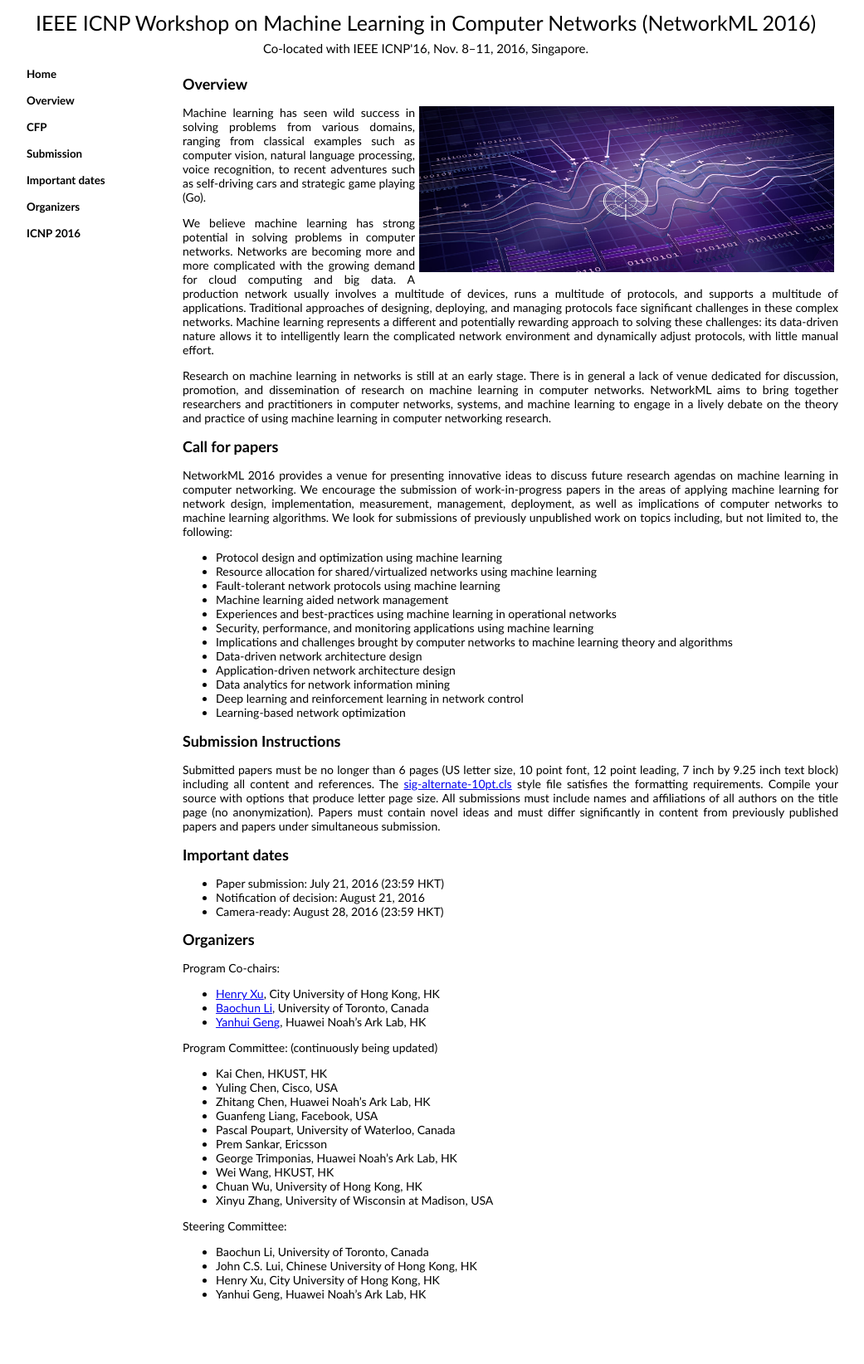
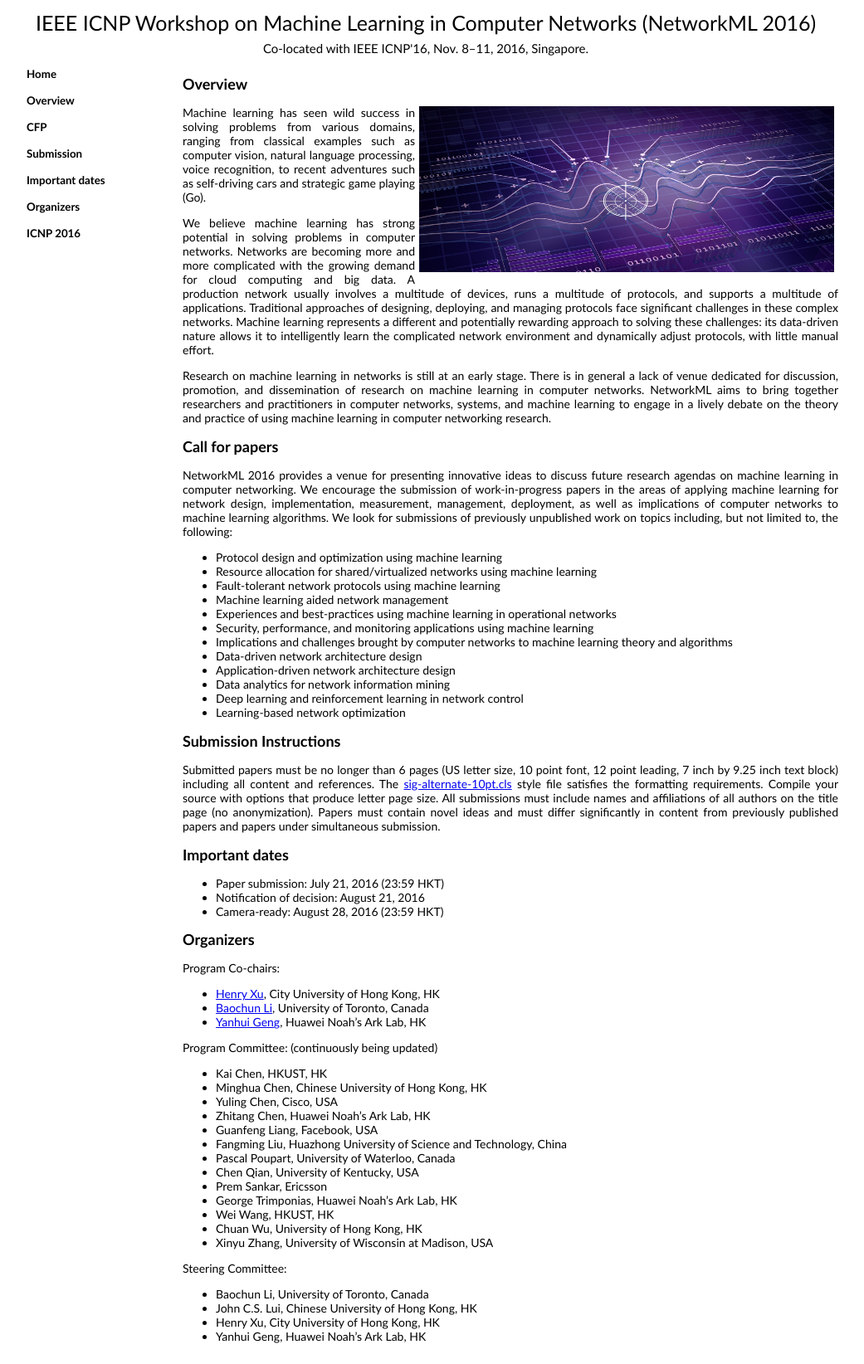
Before and after one commit to networkml/networkml.github.io, a Jekyll site: the page built from index.html, in a window 1280 px wide. Shown: the whole page at 83% size, without its empty margins (127-1168 px from the left). Built offline with Jekyll 4.4.1, drawn with Linux system fonts in a browser that asks for light colours; before the commit the page ends 1593 px from its top, so only the background shows below that.

Commit message:
pc update

```diff
--- a/_includes/index.md
+++ b/_includes/index.md
@@ -49,10 +49,13 @@ Program Co-chairs:
 Program Committee: (continuously being updated)
 
 * Kai Chen, HKUST, HK
+* Minghua Chen, Chinese University of Hong Kong, HK
 * Yuling Chen, Cisco, USA
 * Zhitang Chen, Huawei Noah's Ark Lab, HK
 * Guanfeng Liang, Facebook, USA
+* Fangming Liu, Huazhong University of Science and Technology, China
 * Pascal Poupart, University of Waterloo, Canada
+* Chen Qian, University of Kentucky, USA
 * Prem Sankar, Ericsson
 * George Trimponias, Huawei Noah’s Ark Lab, HK
 * Wei Wang, HKUST, HK
```
